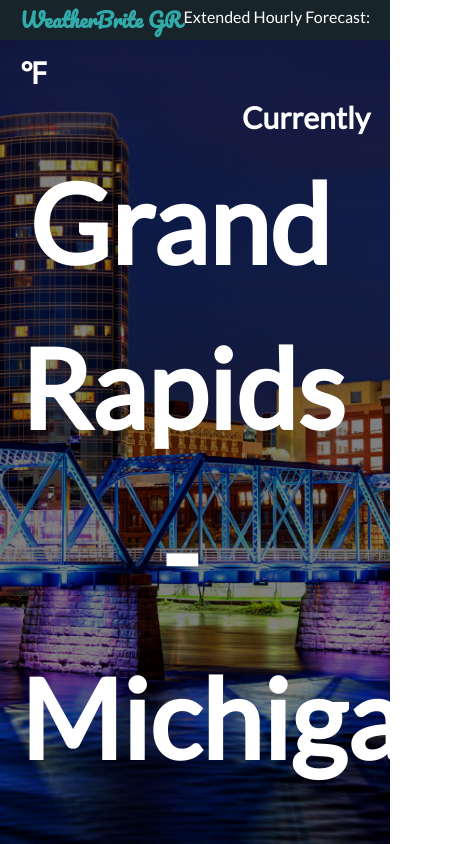
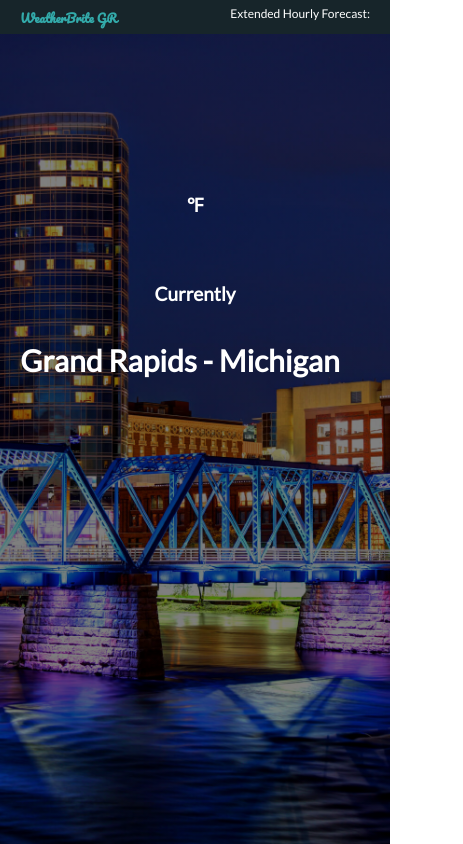
Before and after one commit to JessOtte/Grand-Circus-Front-End-Bootcamp-Final-Project___Flores_Morrissey_Otte, a plain HTML site: page index.html in a window 390 px wide. Shown: the top 844 px of the page, 463 px wide, since content can reach past the window. Drawn offline with nearby package versions, Linux system fonts and the light colour scheme; some packages are replaced by stand-ins of ours; no server answers.

Commit message:
Weather data updates for mobile

```diff
--- a/styles.css
+++ b/styles.css
@@ -16,6 +16,7 @@
 .go-back-btn-container {
   top: 6vh;
 }
+
 
 
 }
@@ -622,5 +623,46 @@
      width: 100%;
    }
 
+   h6 {
+    text-align: center;
+    font-family: 'Lato';
+    font-size: 30px;
+    color: white;
+    padding-right: 30px;
+    padding-top: 30px;
+  }
+
+  h5 {
+    color: white;
+    font-size: 19px;
+    text-transform: capitalize;
+    padding-top: 30px;
+}
+
+.data {
+  font-size: 19px;
+}
+
+.description {
+  display: flex;
+  justify-content: center;
+  padding-top: 30px;
+}
+
+.temp-info {
+  display: flex;
+  justify-content: center;
+  padding-top: 30px;
+}
+
+.logo {
+  font-size: 12px;
+}
+
+.forecast {
+  font-size: 12px;
+  padding-left: 15px;
+}
+
 
 }
```
